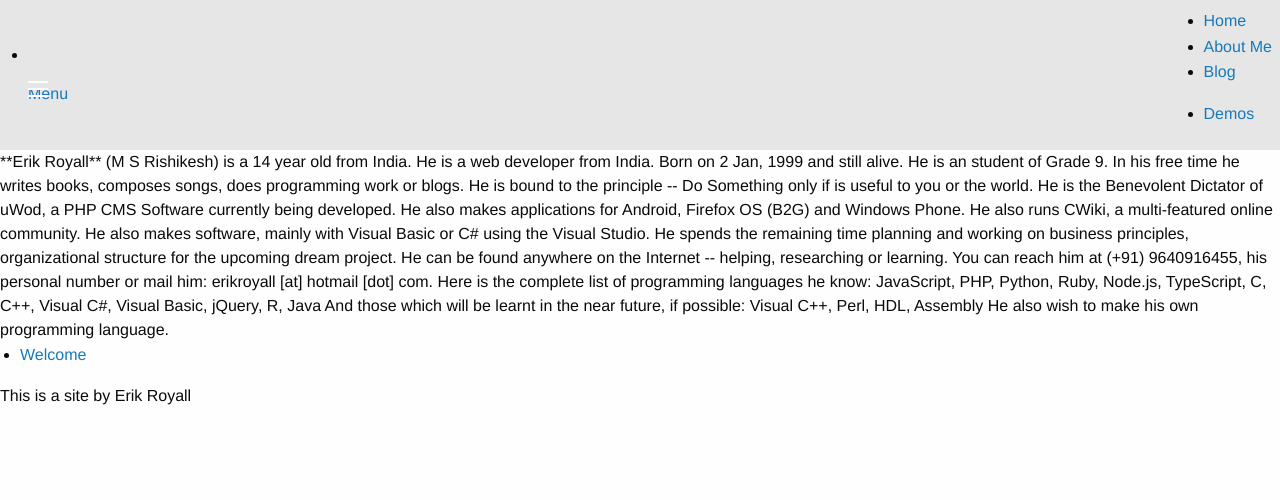
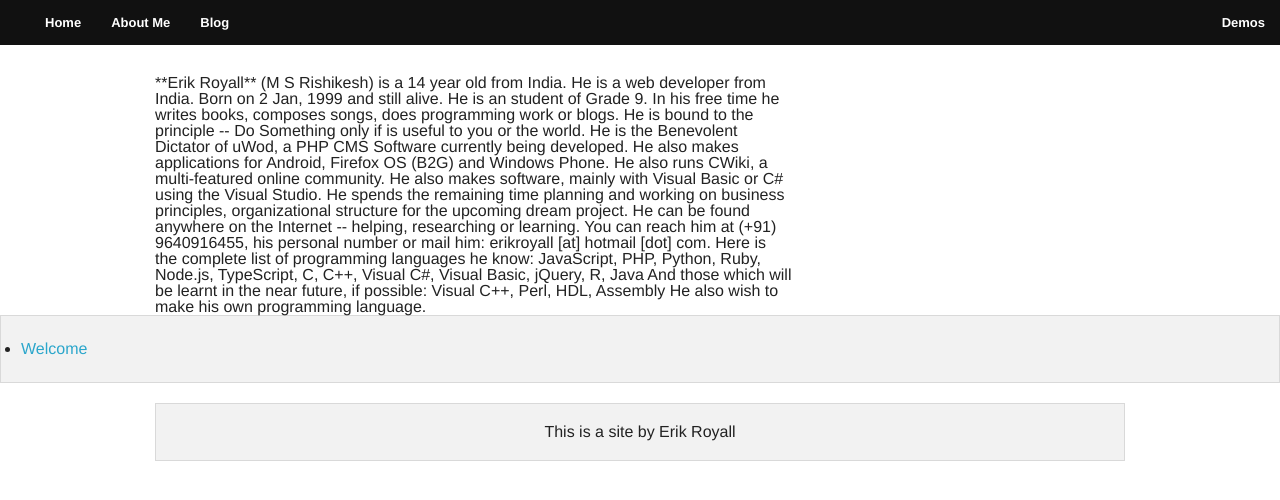
Before and after one commit to erikroyall/erikroyall.github.com, a Jekyll site: the page built from about.html, in a window 1280 px wide. Shown: the top 500 px of the page. Built offline with Jekyll 4.4.1, drawn with Linux system fonts in a browser that asks for light colours; nearby versions of some CDN libraries; library files that are not in the unit come from our copies; Markdown is read by kramdown in place of the engine named in the settings; comment, search, counter and statistics services are not loaded.

Commit message:
Heir Fixes

```diff
--- a/_includes/footer.html
+++ b/_includes/footer.html
@@ -11,7 +11,7 @@
         .js><\/script>')
     </script>
 
-    <script src="js/foundation.min.js"></script>
+    <script src="../js/foundation.min.js"></script>
 
     <script>
         $(document).foundation();
--- a/_includes/header.html
+++ b/_includes/header.html
@@ -10,11 +10,11 @@
     <meta name="description" content="{{ site.description }}">
     <title>{{ site.name }}</title>
 
-    <link rel="stylesheet" href="css/normalize.css" />
-    <link rel="stylesheet" href="css/foundation.min.css" />
-    <link rel="stylesheet" href="css/styles.css">
+    <link rel="stylesheet" href="../css/normalize.css" />
+    <link rel="stylesheet" href="../css/foundation.min.css" />
+    <link rel="stylesheet" href="../css/styles.css">
 
-    <script src="js/vendor/custom.modernizr.js"></script>
+    <script src="../js/vendor/custom.modernizr.js"></script>
 
 </head>
 
```
